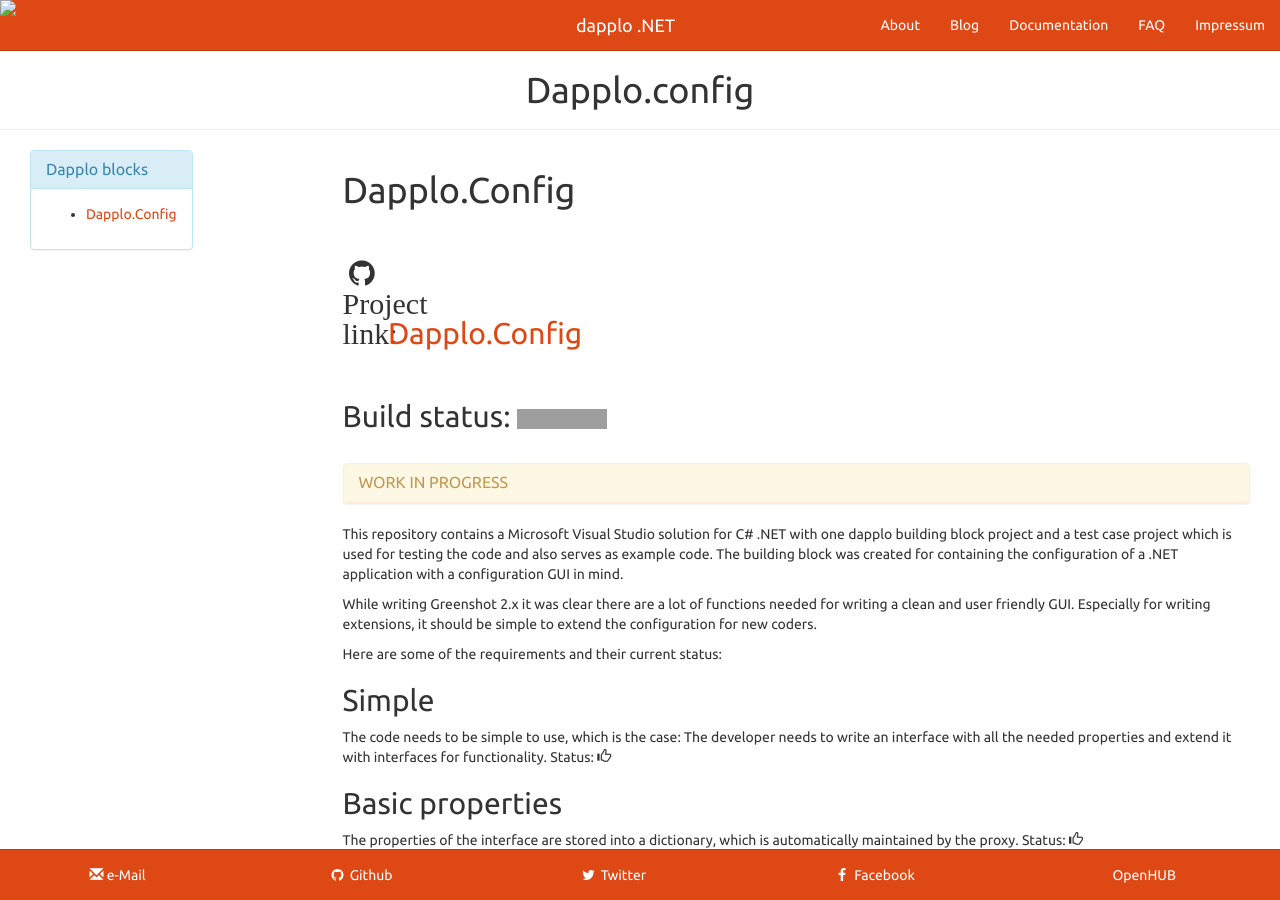
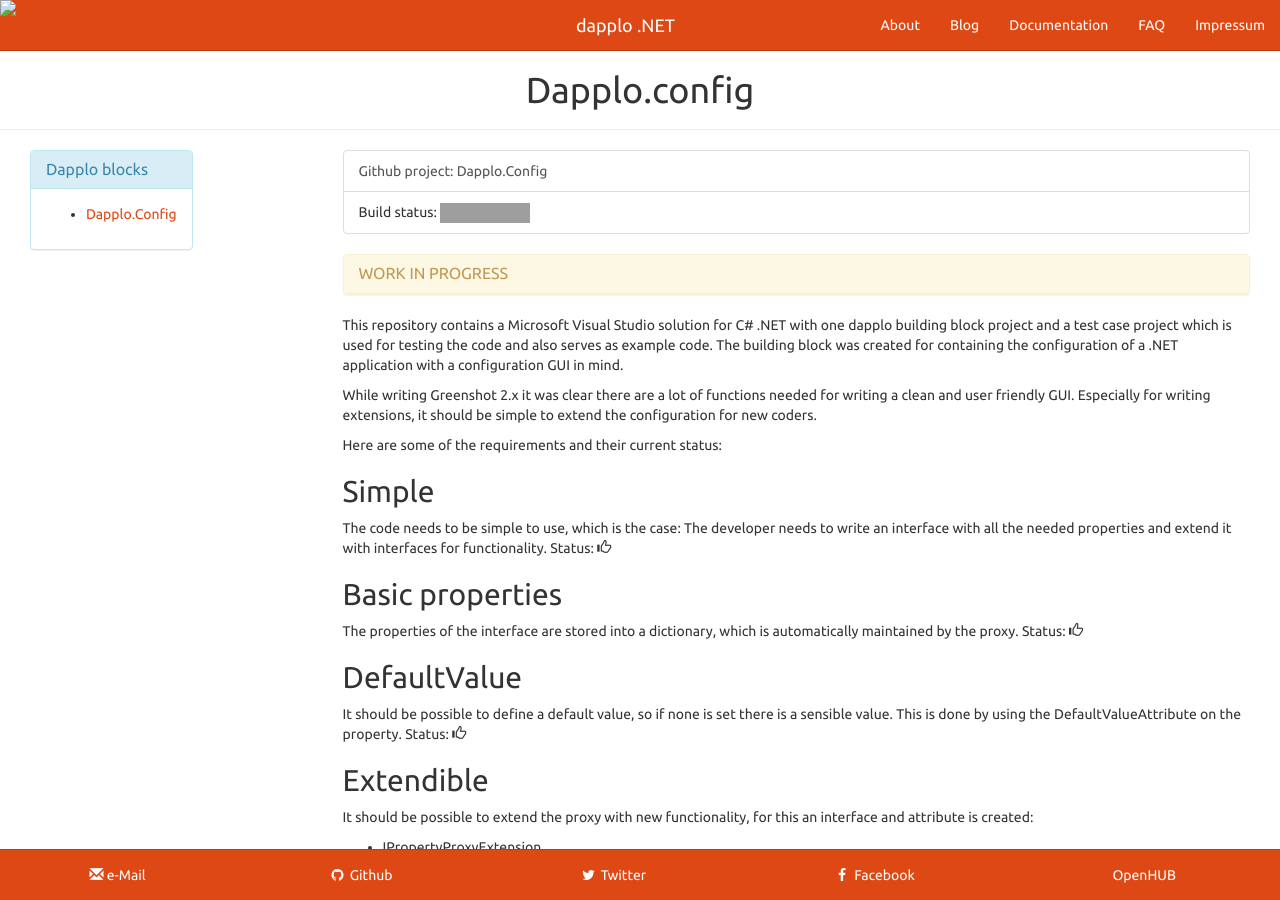
Before and after one commit to dapplo/dapplo.github.io, a Jekyll site: the page built from _blocks/Dapplo.Config.md, in a window 1280 px wide and 900 px high. Built offline with Jekyll 4.4.1, drawn with Linux system fonts in a browser that asks for light colours; Markdown is read by kramdown in place of the engine named in the settings; grey boxes are pictures that could not be loaded.

Commit message:
More tries to get the layout right

```diff
--- a/_layouts/block.html
+++ b/_layouts/block.html
@@ -1,10 +1,9 @@
 ---
 layout: block_overview
 ---
-<div>
-	<h1>{{page.github_project}}</h1><br/>
-	<h2><i class="fa fa-github fa-fw"> Project link:</i> <a href="https://github.com/{{site.github_username}}/{{page.github_project}}">{{page.github_project}}</a></h2><br/>
-	{% if page.appveyor_id != nil %}<h2>Build status: <img src="https://ci.appveyor.com/api/projects/status/{{page.appveyor_id}}?svg=true"/></h2><br/>{% endif %}
+<div class="list-group">
+	<a class="list-group-item" href="https://github.com/{{site.github_username}}/{{page.github_project}}">Github project: {{page.github_project}}</a>
+	{% if page.appveyor_id != nil %}<div class="list-group-item">Build status: <img src="https://ci.appveyor.com/api/projects/status/{{page.appveyor_id}}?svg=true"/></div>{% endif %}
 </div>
 {% if page.tags contains "work_in_progress" %}
 <div class="panel panel-warning">
```
